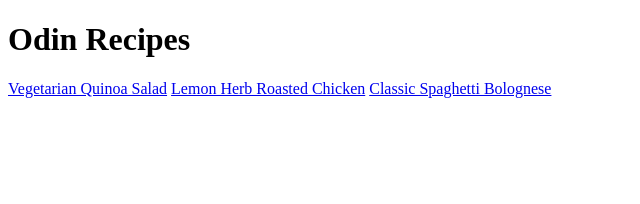
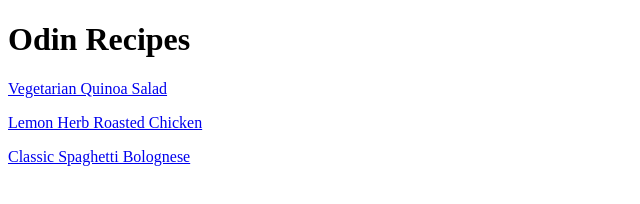
Before and after one commit to Naome12/odin-recipes, a plain HTML site: page index.html in a window 1280 px wide. Shown: the whole page, without its empty margins (0-640 px from the left). Drawn offline with Linux system fonts and the light colour scheme.

Commit message:
secind commit

```diff
--- a/index.html
+++ b/index.html
@@ -8,8 +8,8 @@
 </head>
 <body>
     <h1>Odin Recipes</h1>
-    <a href="./recipes/quiona.html">Vegetarian Quinoa Salad</a>
-    <a href="./recipes/chicken.html">Lemon Herb Roasted Chicken</a>
-    <a href="./recipes/Bolgnese.html">Classic Spaghetti Bolognese</a>
+    <p><a href="./recipes/quiona.html">Vegetarian Quinoa Salad</a></p>
+    <p><a href="./recipes/chicken.html">Lemon Herb Roasted Chicken</a></p>
+    <p><a href="./recipes/Bolgnese.html">Classic Spaghetti Bolognese</a></p>
 </body>
 </html>
```
Also changed, not shown: recipes/Bolgnese.html (+2 -0 lines), recipes/chicken.html (+1 -0 lines), recipes/quiona.html (+1 -0 lines).
